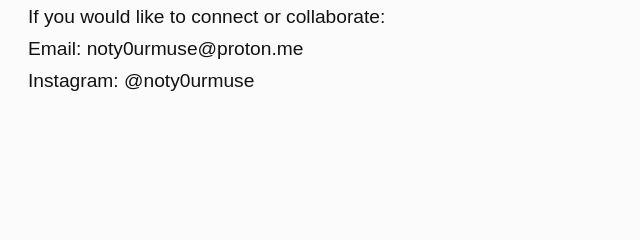
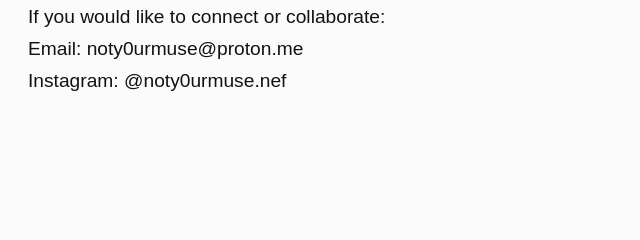
Before and after one commit to marija-kovacki/photofolio, a website built with Vite: page about.html in a window 1280 px wide. Shown: the part 525-765 px from the top of the page, 494-1134 px from the left. Built offline with nearby package versions, Linux system fonts and the light colour scheme; a web font is replaced by a local one.

Commit message:
Change links

```diff
--- a/about.html
+++ b/about.html
@@ -118,7 +118,7 @@
             href="https://www.instagram.com/noty0urmuse.nef/"
             targSet="_blank"
             rel="noopener noreferrer"
-            >@noty0urmuse</a
+            >@noty0urmuse.nef</a
           >
         </p>
       </div>
```
